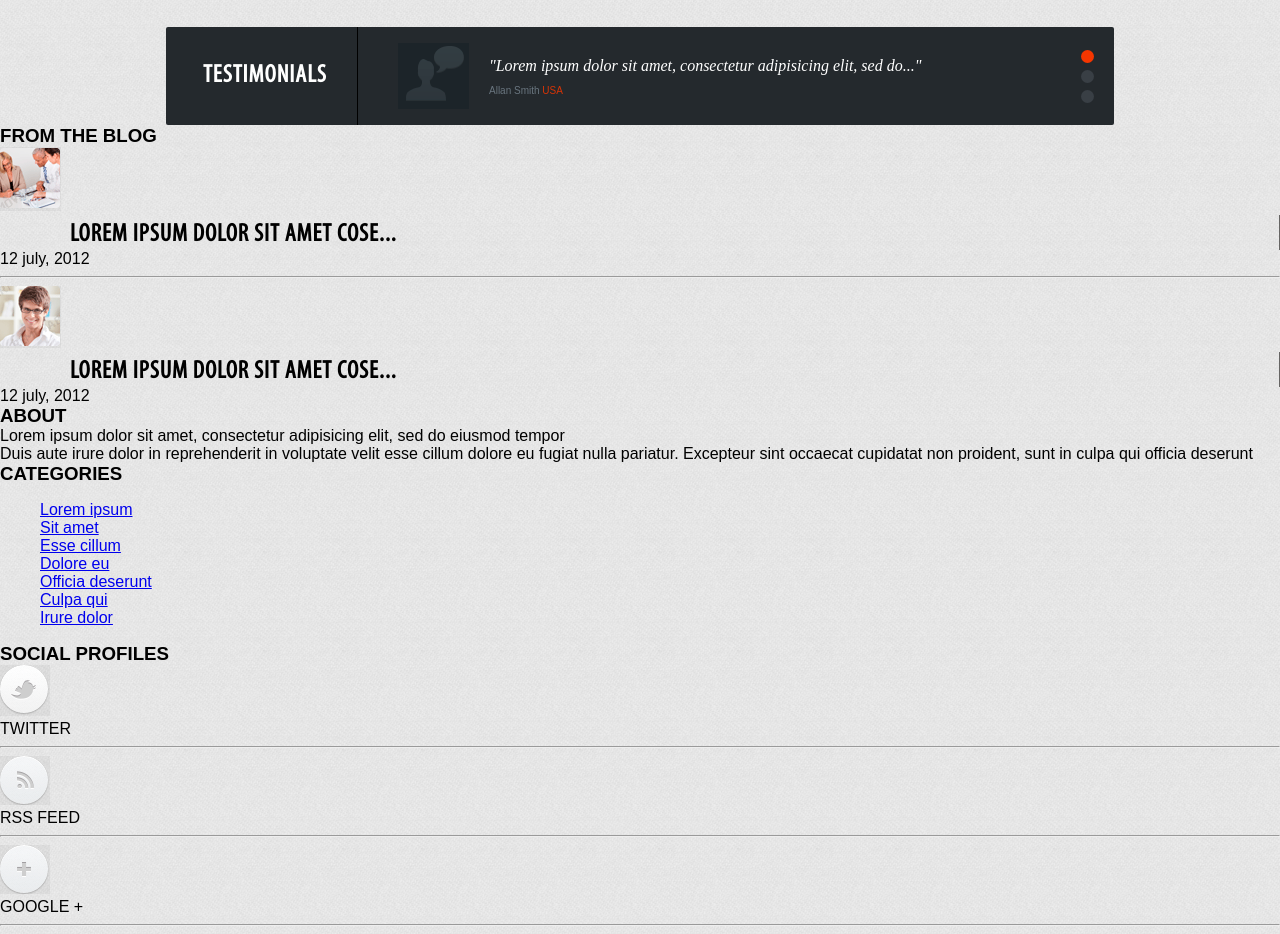
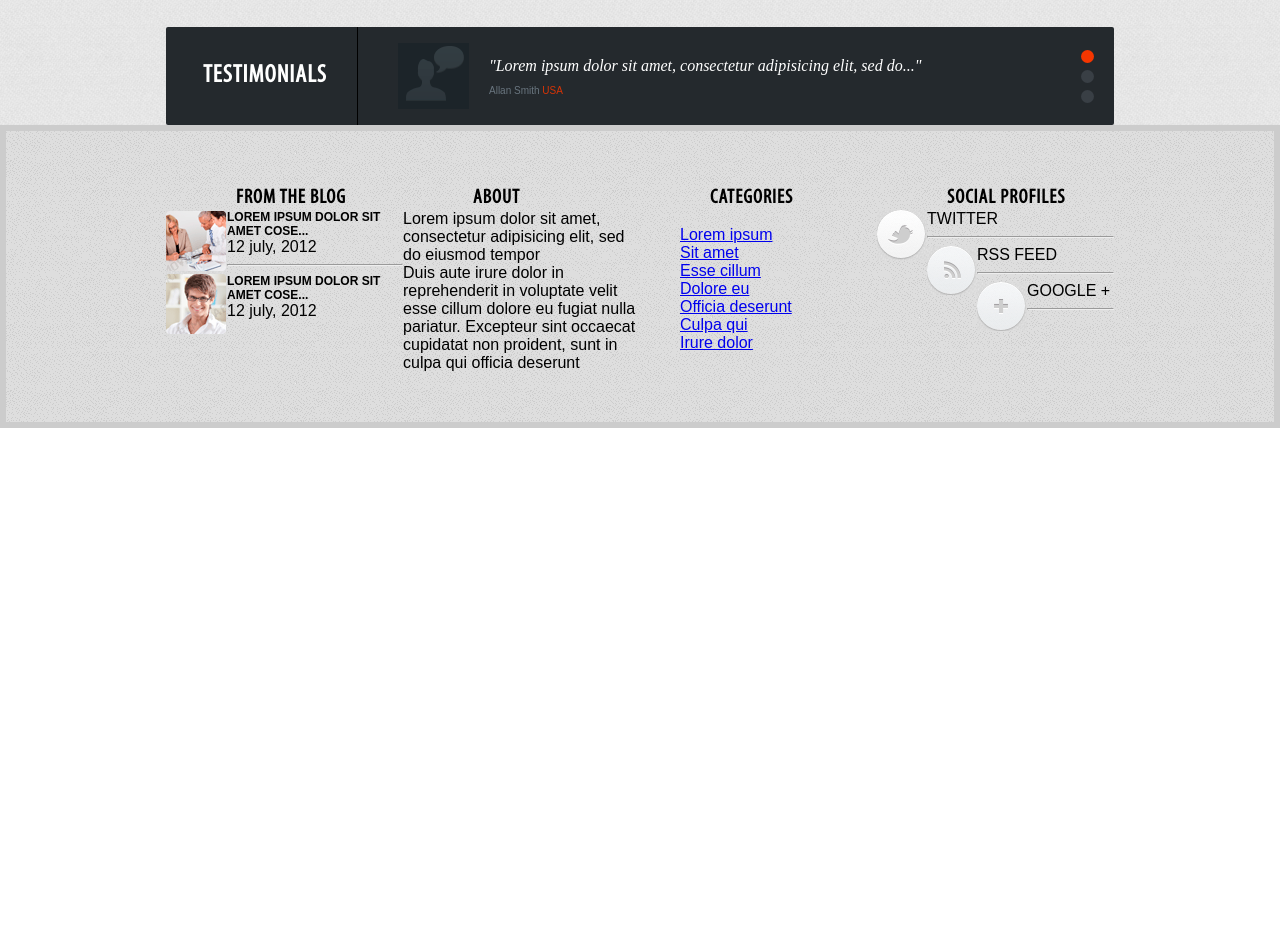
Before and after one commit to RadoAz/sliced_site, a plain HTML site: page index.html in a window 1280 px wide. Shown: the part 1268-2202 px from the top of the page. After the commit the page ends 1696 px from the top, so only its background shows below. Drawn offline with Linux system fonts and the light colour scheme.

Commit message:
Footer started.

```diff
--- a/css/styles.css
+++ b/css/styles.css
@@ -316,4 +316,32 @@ cite {
 
 footer {
   clear: both;
+  background: url(../images/footerbg.png) repeat;
+  border: 6px solid #cccccc;
 }
+
+.footer_container {
+  width: 948px;
+  margin: 0 auto;
+  overflow: hidden;
+  padding: 50px 0;
+}
+
+.footer_box {
+  float: left;
+  width: 237px;
+  box-sizing: border-box;
+}
+
+.footer_box h2 {
+  border: none;
+  font-size: 20px;
+}
+
+.footer_box h3 {
+  font-size: 12px;
+}
+
+.footer_box img {
+  float: left;
+}
--- a/index.html
+++ b/index.html
@@ -93,27 +93,28 @@
       </div>
     </main>       <!----MAAAAAAAAAAAAAAAAAIIIN CLOSED---------->
     <footer>
-      <div class="blog_cont">
-        <h3>FROM THE BLOG</h3>
+      <div class="footer_container">
+        <div class="footer_box">
+          <h2>FROM THE BLOG</h2>
           <div>
             <img src="images/img1_bottom.gif">
-          <h2>LOREM IPSUM DOLOR SIT AMET COSE...</h2>
+            <h3>LOREM IPSUM DOLOR SIT AMET COSE...</h3>
             <p>12 july, 2012</p>
           </div>
           <hr>
           <div>
             <img src="images/img2_bottom.gif">
-          <h2>LOREM IPSUM DOLOR SIT AMET COSE...</h2>
+            <h3>LOREM IPSUM DOLOR SIT AMET COSE...</h3>
             <p>12 july, 2012</p>
           </div>
         </div>
-      <div class="about_cont">
-        <h3>ABOUT</h3>
+        <div class="footer_box">
+          <h2>ABOUT</h2>
           <p class="about_toptext">Lorem ipsum dolor sit amet, consectetur adipisicing elit, sed do eiusmod tempor</p>
           <p>Duis aute irure dolor in reprehenderit in voluptate velit esse cillum dolore eu fugiat nulla pariatur. Excepteur sint occaecat                   cupidatat non proident, sunt in culpa qui officia deserunt </p>
         </div>
-      <div class="categories_cont">
-        <h3>CATEGORIES</h3>
+        <div class="footer_box">
+          <h2>CATEGORIES</h2>
           <ul>
             <li><a href="#">Lorem ipsum</a></li>
             <li><a href="#">Sit amet</a></li>
@@ -124,8 +125,8 @@
             <li><a href="#">Irure dolor</a></li>
           </ul>
         </div>
-      <div class="social_cont">
-        <h3>SOCIAL PROFILES</h3>
+        <div class="footer_box">
+          <h2>SOCIAL PROFILES</h2>
           <div class="soc_buttons">
             <img src="images/twit_logo.gif">
             <p>TWITTER</p>
@@ -142,6 +143,7 @@
           </div>
           <hr>
         </div>
+      </div>
     </footer>     <!----FOOOOOOOTER CLOSED---------->
   </body>
 </html>
```
Also changed, not shown: images/footerbg.png (added). Lines whose indentation alone changed are shown as unchanged.
